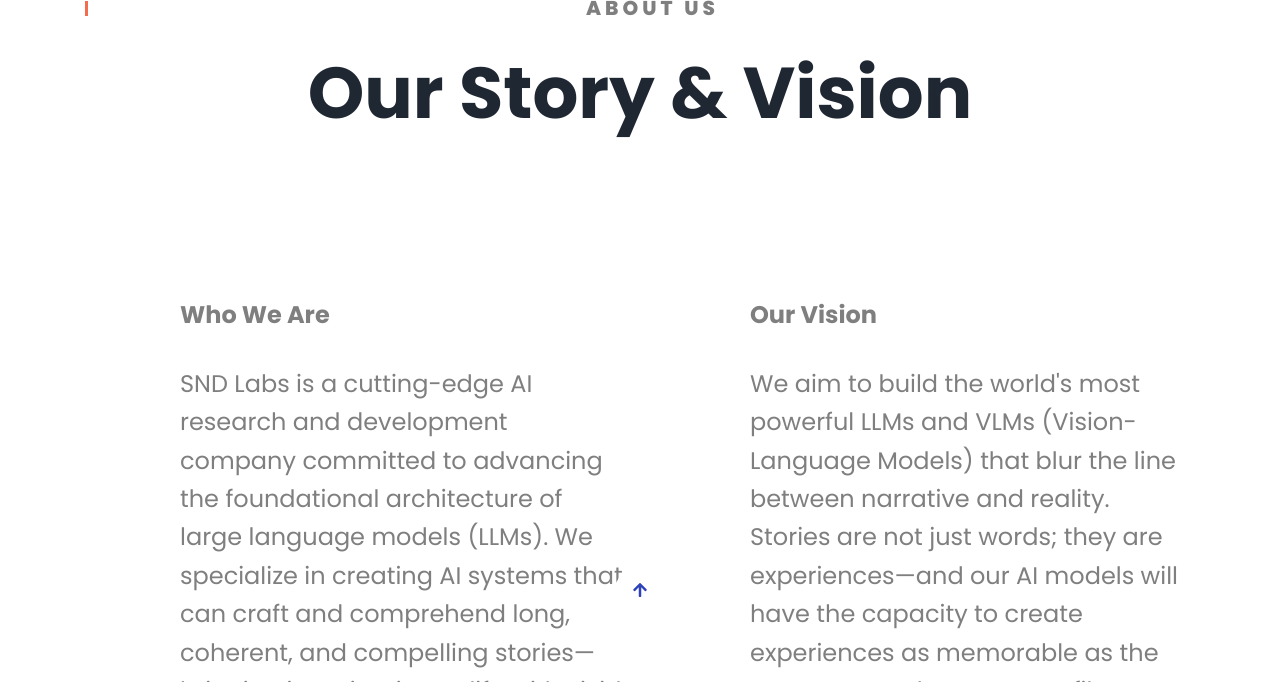
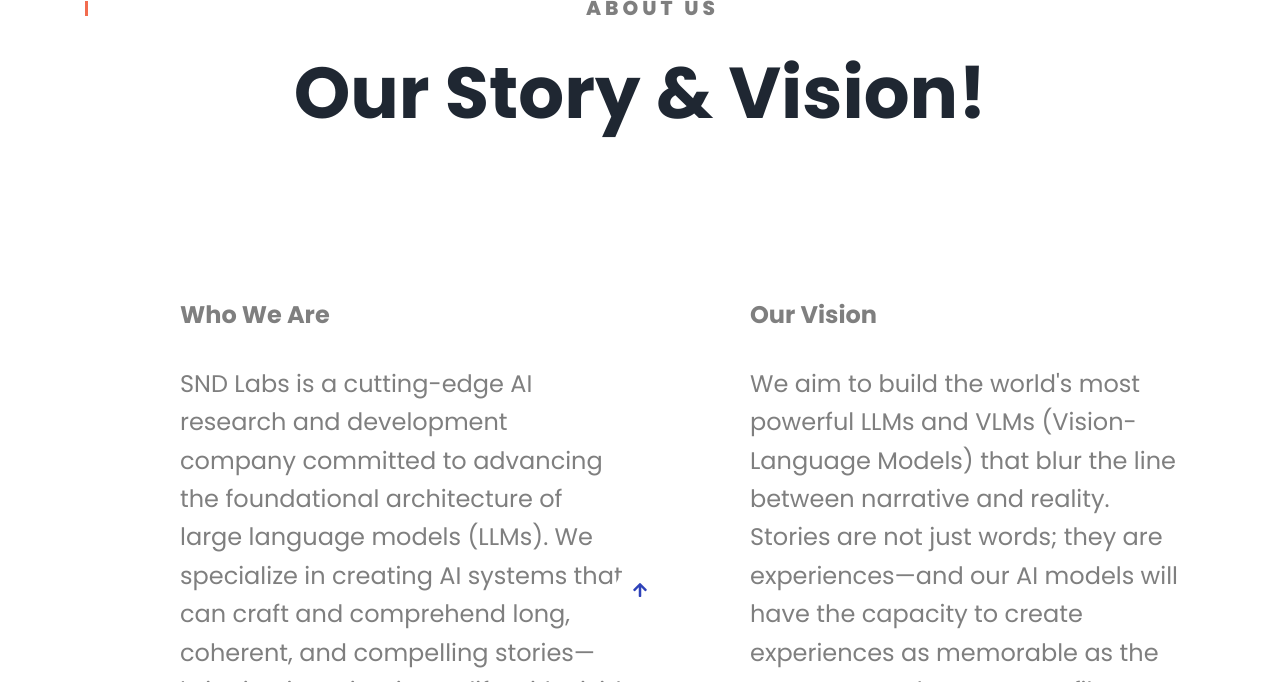
Before and after one commit to snd-labs-site/snd-labs-site.github.io, a Jekyll site: the page built from index.html, in a window 1280 px wide and 900 px high, scrolled down 694 px, cut to the strip 218-900 px from the top of the window. Built offline with Jekyll 4.4.1, drawn with Linux system fonts in a browser that asks for light colours.

```diff
--- a/_includes/about.html
+++ b/_includes/about.html
@@ -4,7 +4,7 @@
       <!-- Section Title -->
       <div class="section-title about-us-title text-center">
         <p class="section-para"><span></span>About Us</p>
-        <h1>Our Story &amp; Vision</h1>
+        <h1>Our Story &amp; Vision!</h1>
       </div>
       <!-- Content Row -->
       <div class="row">
```
